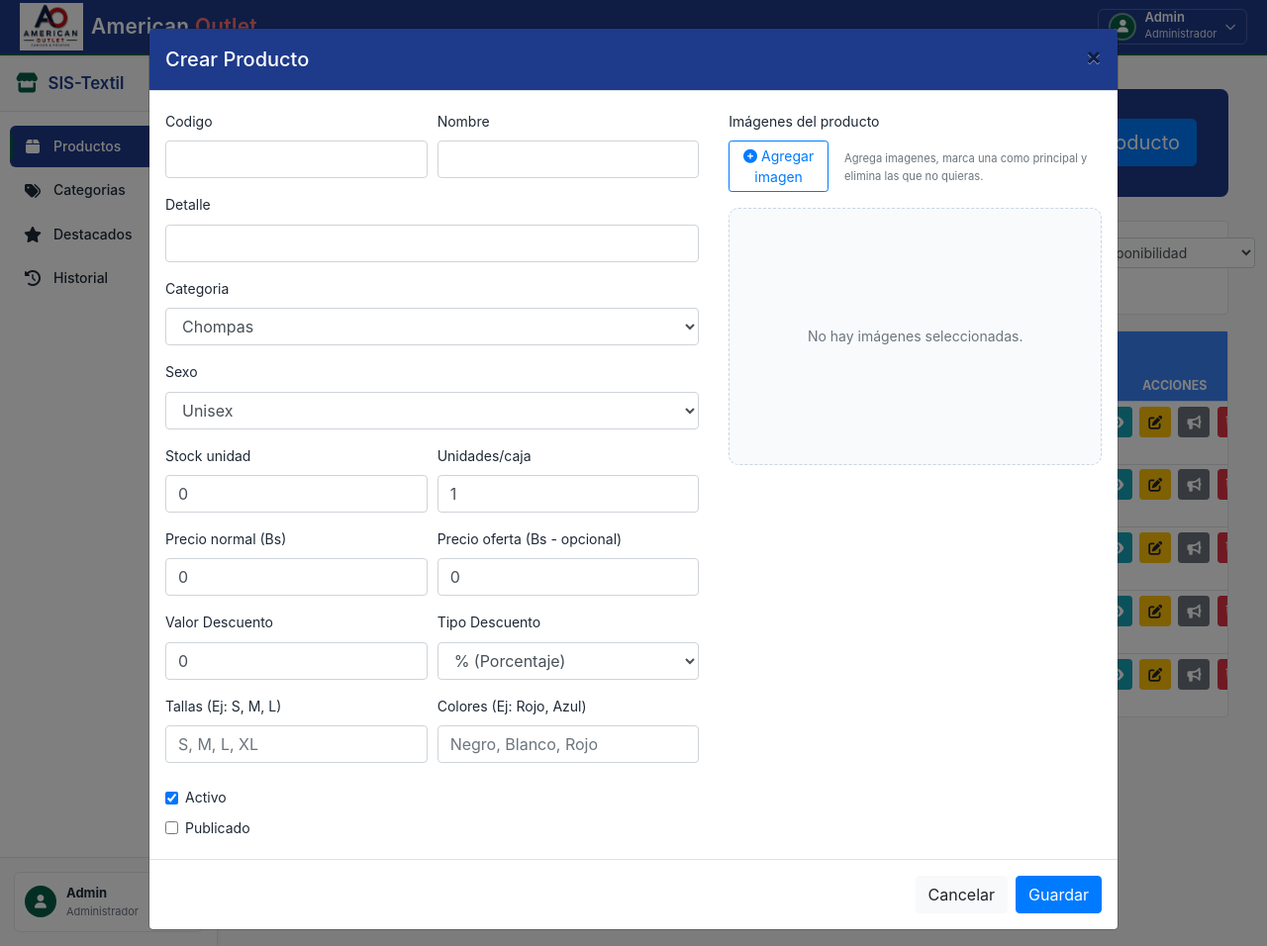
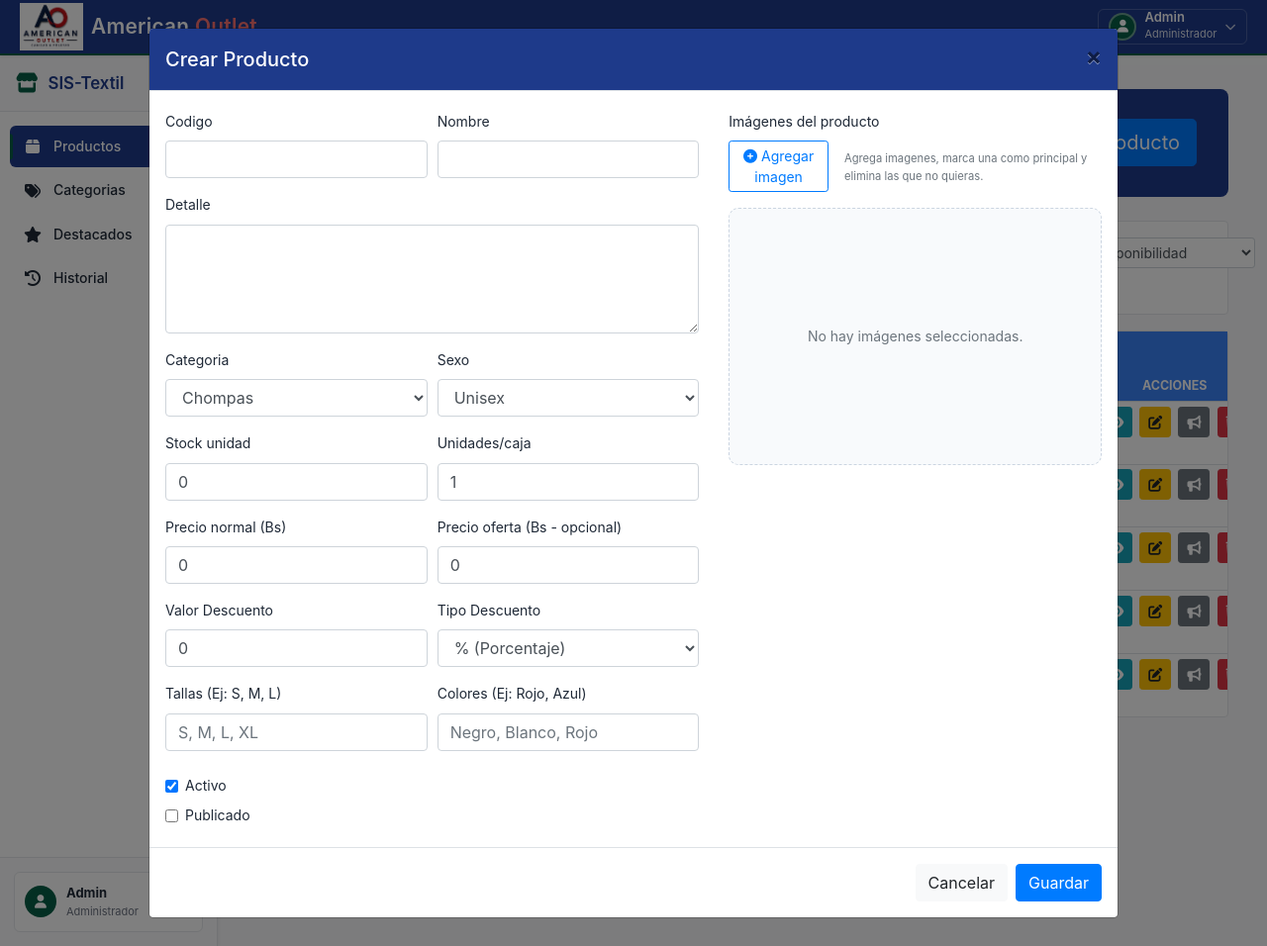
Before and after one commit to Guilder23/Sistema-Textil, a Django app: page /productos/ in a window 1280 px wide, after a click on "Nuevo Producto". Shown: the whole page at 99% size. Run offline with Django 4.2, Linux system fonts and the light colour scheme; a user stored in the database is signed in; data comes from the database, SQL or seed files in the repository; tables that the repository leaves empty hold one stand-in row (values such as "Sample post"); parts of the project's set-up code (start-up, migrations or seed data) failed here and were passed over; some libraries are stand-ins or nearby versions.

Commit message:
Mejoraondo el modal crear y editar los inputs

```diff
--- a/templates/productos/modals/crear.html
+++ b/templates/productos/modals/crear.html
@@ -25,10 +25,11 @@
 
                         <div class="form-group">
                             <label>Detalle</label>
-                            <input type="text" name="detalle" class="form-control" required>
+                            <textarea name="detalle" class="form-control" rows="4" required></textarea>
                         </div>
 
-                        <div class="form-group">
+                        <div class="form-row">
+                            <div class="col-md-6 form-group">
                                 <label>Categoria</label>
                                 <select name="categoria_id" class="form-control" required>
                                     {% for c in categorias %}
@@ -36,14 +37,14 @@
                                     {% endfor %}
                                 </select>
                             </div>
-
-                        <div class="form-group">
+                            <div class="col-md-6 form-group">
                                 <label>Sexo</label>
                                 <select name="sexo" class="form-control" required>
                                     <option value="UNISEX">Unisex</option>
                                     <option value="MUJER">Mujer</option>
                                     <option value="HOMBRE">Hombre</option>
                                 </select>
+                            </div>
                         </div>
 
                         <div class="form-row">
@@ -60,18 +61,18 @@
                         <div class="form-row">
                             <div class="col-md-6 form-group">
                                 <label>Precio normal (Bs)</label>
-                                <input type="number" step="0.01" name="precio_usd" class="form-control" value="0" required>
+                                <input type="number" step="any" name="precio_usd" class="form-control" value="0" required>
                             </div>
                             <div class="col-md-6 form-group">
                                 <label>Precio oferta (Bs - opcional)</label>
-                                <input type="number" step="0.01" name="precio_oferta" class="form-control" value="0">
+                                <input type="number" step="any" name="precio_oferta" class="form-control" value="0">
                             </div>
                         </div>
 
                         <div class="form-row">
                             <div class="col-md-6 form-group">
                                 <label>Valor Descuento</label>
-                                <input type="number" step="0.01" name="descuento_valor" class="form-control" value="0">
+                                <input type="number" step="any" name="descuento_valor" class="form-control" value="0">
                             </div>
                             <div class="col-md-6 form-group">
                                 <label>Tipo Descuento</label>
--- a/templates/productos/modals/editar.html
+++ b/templates/productos/modals/editar.html
@@ -25,10 +25,11 @@
 
                         <div class="form-group">
                             <label>Detalle</label>
-                            <input type="text" name="detalle" id="editDetalle" class="form-control" required>
+                            <textarea name="detalle" id="editDetalle" class="form-control" rows="4" required></textarea>
                         </div>
 
-                        <div class="form-group">
+                        <div class="form-row">
+                            <div class="col-md-6 form-group">
                                 <label>Categoria</label>
                                 <select name="categoria_id" id="editCategoria" class="form-control" required>
                                     {% for c in categorias %}
@@ -36,14 +37,14 @@
                                     {% endfor %}
                                 </select>
                             </div>
-
-                        <div class="form-group">
+                            <div class="col-md-6 form-group">
                                 <label>Sexo</label>
                                 <select name="sexo" id="editSexo" class="form-control" required>
                                     <option value="UNISEX">Unisex</option>
                                     <option value="MUJER">Mujer</option>
                                     <option value="HOMBRE">Hombre</option>
                                 </select>
+                            </div>
                         </div>
 
                         <div class="form-row">
@@ -60,18 +61,18 @@
                         <div class="form-row">
                             <div class="col-md-6 form-group">
                                 <label>Precio normal (Bs)</label>
-                                <input type="number" step="0.01" name="precio_usd" id="editPrecioUsd" class="form-control" required>
+                                <input type="number" step="any" name="precio_usd" id="editPrecioUsd" class="form-control" required>
                             </div>
                             <div class="col-md-6 form-group">
                                 <label>Precio oferta (Bs - opcional)</label>
-                                <input type="number" step="0.01" name="precio_oferta" id="editPrecioOferta" class="form-control">
+                                <input type="number" step="any" name="precio_oferta" id="editPrecioOferta" class="form-control">
                             </div>
                         </div>
 
                         <div class="form-row">
                             <div class="col-md-6 form-group">
                                 <label>Valor Descuento</label>
-                                <input type="number" step="0.01" name="descuento_valor" id="editDescuentoValor" class="form-control">
+                                <input type="number" step="any" name="descuento_valor" id="editDescuentoValor" class="form-control">
                             </div>
                             <div class="col-md-6 form-group">
                                 <label>Tipo Descuento</label>
```
Also changed, not shown: apps/productos/migrations/0006_fix_missing_tallas_colores.py (added). Lines whose indentation alone changed are shown as unchanged.
